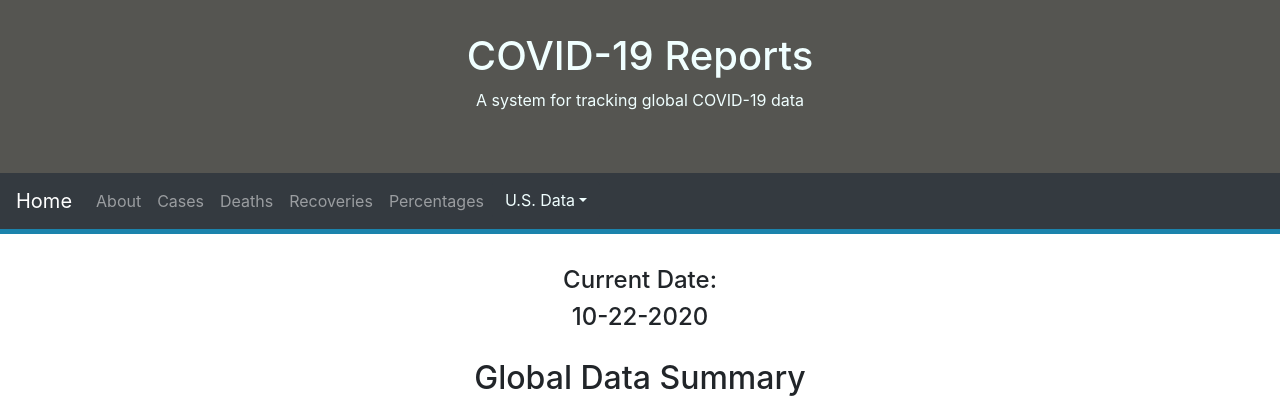
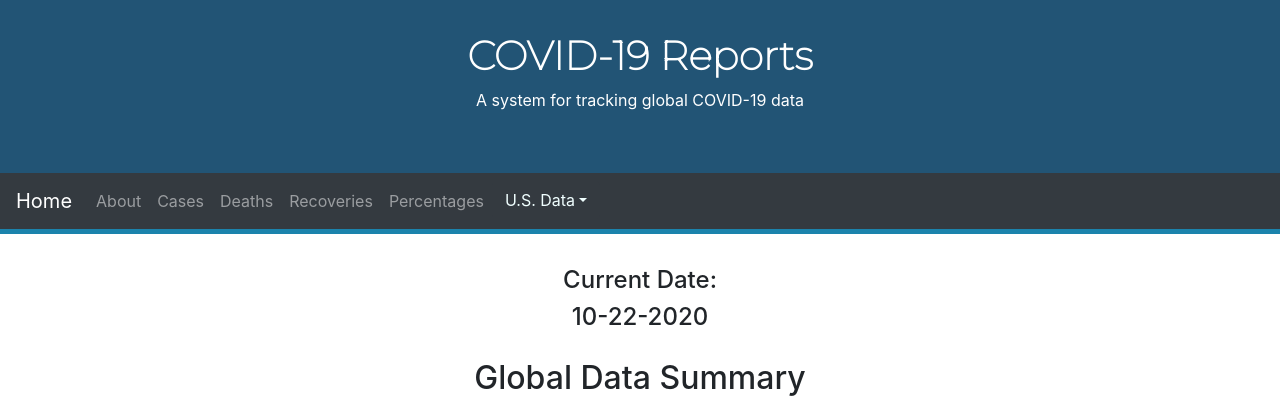
Before and after one commit to D-Bits/COVID-19-Tracker, a Flask app: page / in a window 1280 px wide. Shown: the top 420 px of the page. Run offline with Flask 2, Linux system fonts and the light colour scheme; some libraries are stand-ins or nearby versions.

Commit message:
Google fonts, and other new CSS.

```diff
--- a/covidreports/static/css/main.css
+++ b/covidreports/static/css/main.css
@@ -14,6 +14,10 @@ body {
     background-color: #2d2d2d;
     text-align: center;
     color: azure;
+}
+
+#main-title {
+    font-family: 'Montserrat', sans-serif;
 }
 
 .country_name {
@@ -39,8 +43,8 @@ body {
     margin-bottom: 0;
     padding-top: .005%;
     padding-bottom: 3.5%;
-    background-color: #555551;
-    color: azure;
+    background-color: #225475;
+    color: #ffffff;
 }
 
 #footer {
@@ -69,6 +73,7 @@ btn:hover {
 /*For <p> tags on about page */
 .about {
     font-size: 18pt;
+    font-family: 'PT Serif', serif;
     margin-top: 5%;
     margin-bottom: 5%;
 }
--- a/covidreports/world/templates/layout.html
+++ b/covidreports/world/templates/layout.html
@@ -8,6 +8,11 @@
   <link rel="stylesheet" href="https://maxcdn.bootstrapcdn.com/bootstrap/4.4.1/css/bootstrap.min.css">
   <link rel="stylesheet" type="text/css" href="https://cdn.datatables.net/1.10.22/css/jquery.dataTables.css">
   <link rel="stylesheet" href="{{ url_for('static', filename='css/main.css') }}">
+  <!--Google Fonts-->
+  <link href="https://fonts.googleapis.com/css2?family=Montserrat:wght@100&display=swap" rel="stylesheet">
+  <link href="https://fonts.googleapis.com/css2?family=PT+Serif&display=swap" rel="stylesheet">
+  <link href="https://fonts.googleapis.com/css2?family=Metal+Mania&display=swap" rel="stylesheet">
+  <!--Favicon-->
   <link rel="shortcut icon" type="image/x-icon" href="{{ url_for('static', filename='img/favicon.ico') }}">
   <script src="https://cdn.plot.ly/plotly-latest.min.js"></script>
   <!--Load custom JS-->
@@ -21,7 +26,7 @@
 
     <div class="jumbotron jumbotron-fluid">
       <div class="container">
-        <h1>COVID-19 Reports</h1>
+        <h1 id="main-title"><strong>COVID-19 Reports</strong></h1>
         <p>A system for tracking global COVID-19 data</p>
       </div>
     </div>
```
